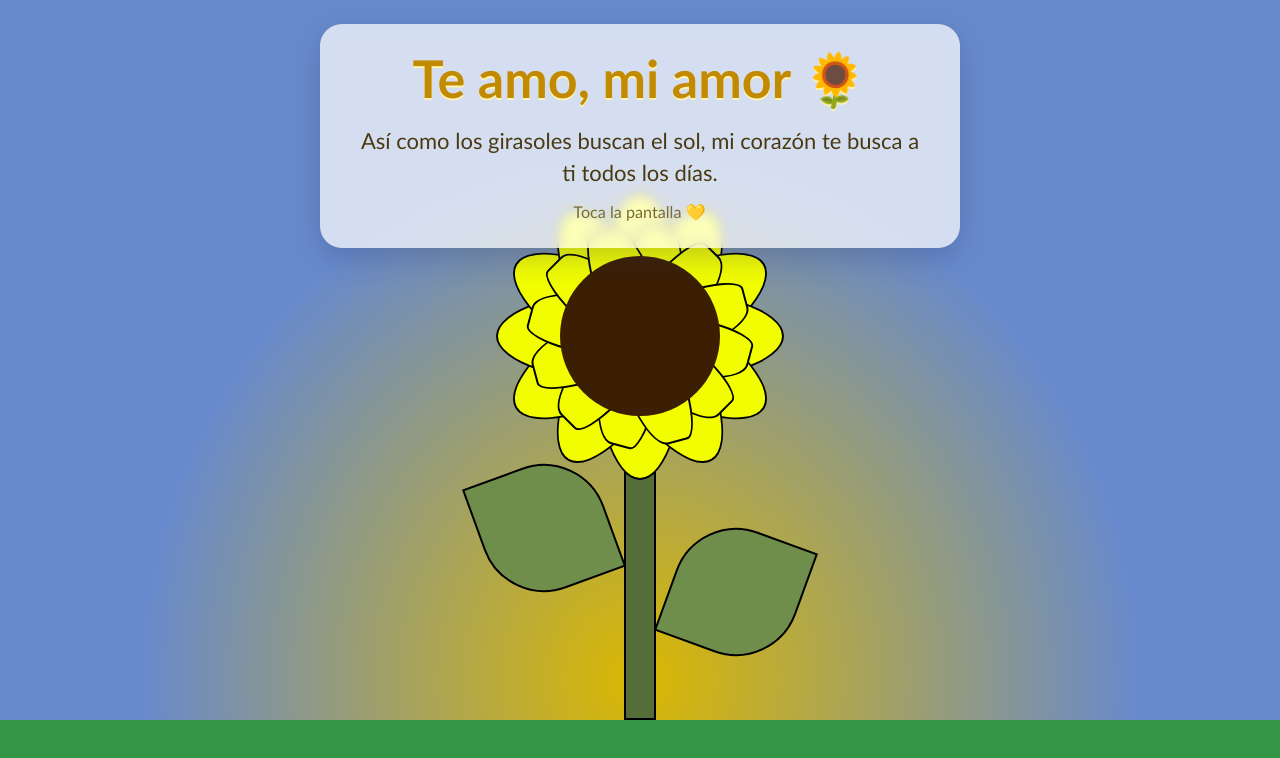
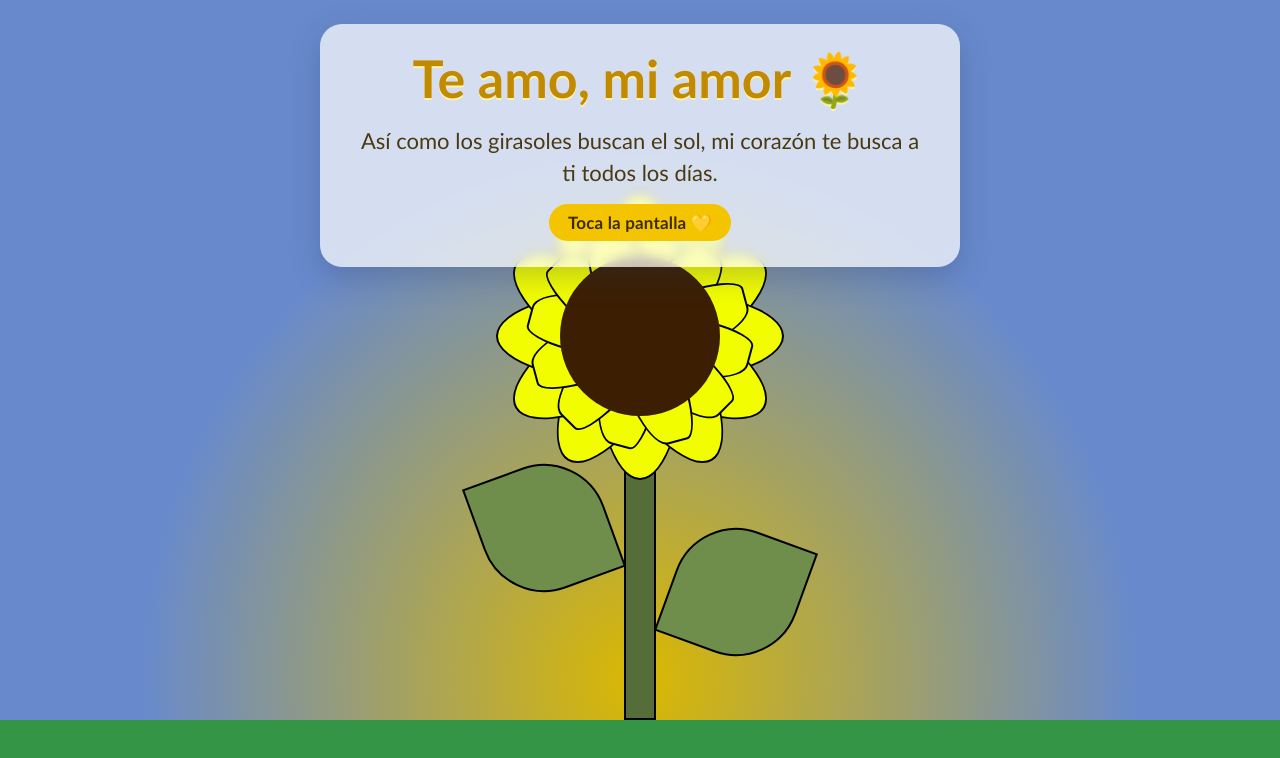
Before and after one commit to EdwinPinto29/RegaloParaAleja, a plain HTML site: page index.html in a window 1280 px wide. Drawn offline with Linux system fonts and the light colour scheme.

Commit message:
Enhance styling and animation for message display
Updated styling for the '.mensaje .pista' class and modified the 'latir' keyframes for improved animation effects.

```diff
--- a/index.html
+++ b/index.html
@@ -94,12 +94,23 @@
     }
     .mensaje .pista {
       display: inline-block;
-      margin-top: .8em;
-      font-size: clamp(12px, 3.2vmin, 16px);
-      color: #7a6a3a;
-      animation: latir 1.6s ease-in-out infinite;
+      margin-top: .9em;
+      padding: .45em 1.1em;
+      border-radius: 999px;
+      background: #f5c400;
+      color: #3d2c00;
+      font-size: clamp(13px, 3.4vmin, 17px);
+      font-weight: 700;
+      letter-spacing: .01em;
+      -webkit-font-smoothing: antialiased;
+      box-shadow: 0 0 0 0 rgba(245, 196, 0, .55);
+      animation: latir 1.8s ease-out infinite;  /* late solo el halo, el texto queda quieto y nítido */
     }
-    @keyframes latir { 50% { transform: scale(1.08); } }
+    @keyframes latir {
+      0%   { box-shadow: 0 0 0 0 rgba(245, 196, 0, .55); }
+      70%  { box-shadow: 0 0 0 12px rgba(245, 196, 0, 0); }
+      100% { box-shadow: 0 0 0 0 rgba(245, 196, 0, 0); }
+    }
 
     /* Pantallas bajitas (celular acostado) */
     @media (max-height: 480px) {
```
